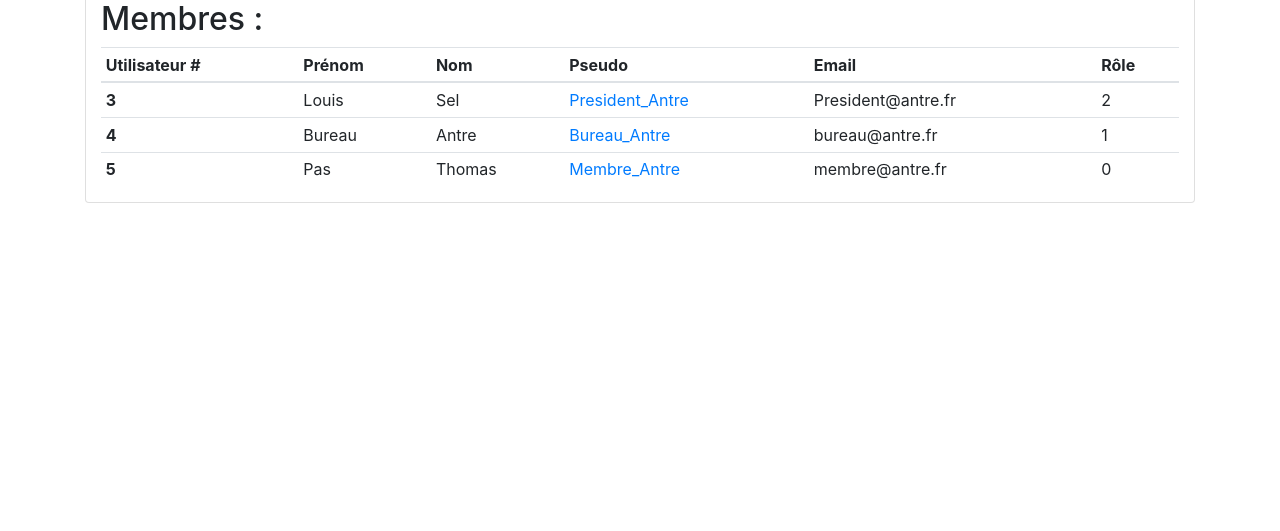
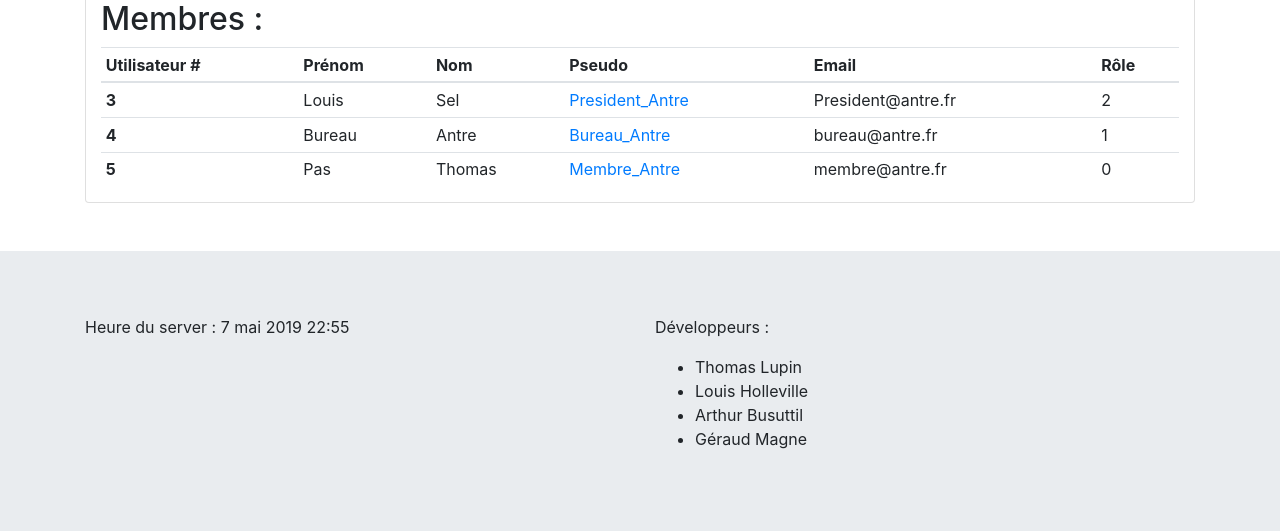
Before and after one commit to bible-white-corp/yakabible, a Django app: page /assos/1 in a window 1280 px wide. Shown: the part 660-1191 px from the top of the page. Before the commit the page ends 863 px from the top, so only its background shows below. Run offline with Django 3.2, Linux system fonts and the light colour scheme; data comes from the database, SQL or seed files in the repository; some libraries are stand-ins or nearby versions.

Commit message:
[TIMEZONE] Fix Timezone (and add small footer)

```diff
--- a/yakabible/billapp/templates/base.html
+++ b/yakabible/billapp/templates/base.html
@@ -92,7 +92,26 @@
         {% block content %}
         {% endblock content %}
     </main>
-
+    <footer class="jumbotron jumbotron-fluid mt-5 mb-0">
+        <div class="container">
+            <div class="row">
+                <div class="col-6">
+                    <p>
+                        Heure du server : {% now "j F Y H:i" %}
+                    </p>
+                </div>
+                <div class="col-6">
+                    <p>Développeurs :</p>
+                    <ul>
+                        <li>Thomas Lupin</li>
+                        <li>Louis Holleville</li>
+                        <li>Arthur Busuttil</li>
+                        <li>Géraud Magne</li>
+                    </ul>
+                </div>
+            </div>
+        </div>
+    </footer>
     <!-- Optional JavaScript -->
     <!-- jQuery first, then Popper.js, then Bootstrap JS -->
     <script src={% static "billapp/js/jquery-3.3.1.min.js" %}></script>
--- a/yakabible/yakabible/settings.py
+++ b/yakabible/yakabible/settings.py
@@ -108,7 +108,7 @@ AUTH_PASSWORD_VALIDATORS = [
 
 LANGUAGE_CODE = 'fr-FR'
 
-TIME_ZONE = 'UTC'
+TIME_ZONE = 'Europe/Paris'
 
 USE_I18N = True
 
```
